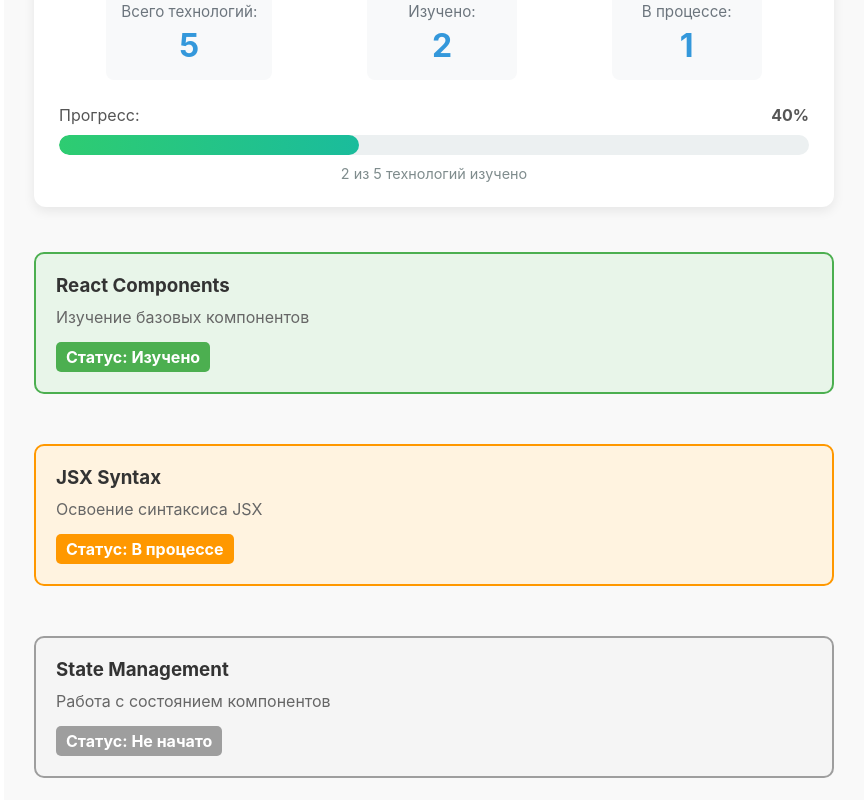
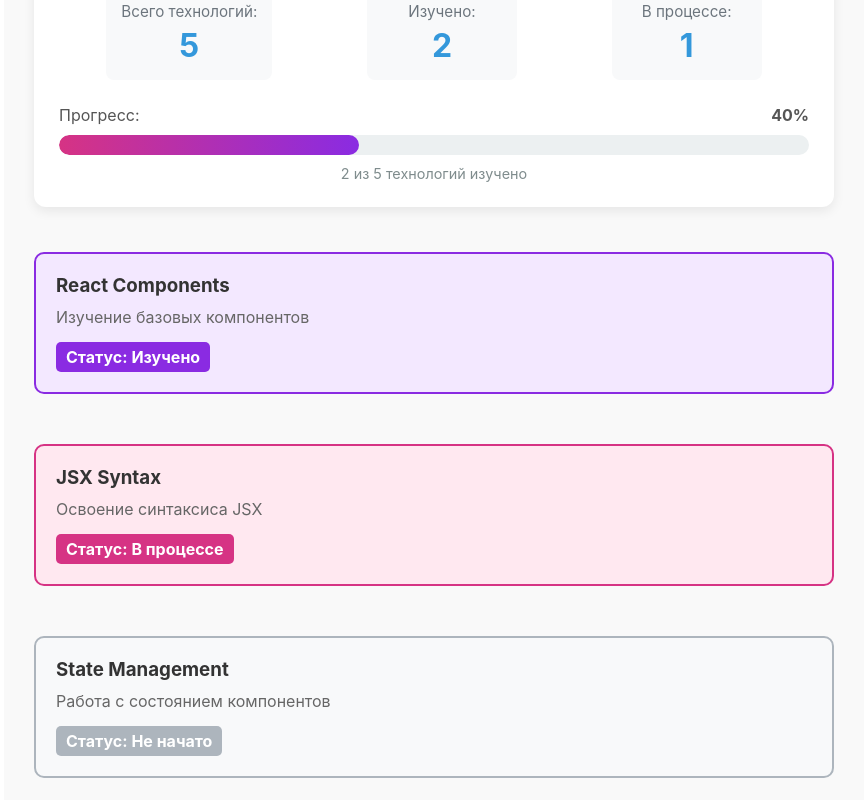
Before and after one commit to Evenysh/technology-tracker, a React (Vite) app: page / in a window 1280 px wide. Shown: the part 220-1020 px from the top of the page, without its empty margins (206-1073 px from the left). Built offline with nearby package versions, Linux system fonts and the light colour scheme.

Commit message:
обновление стилей

```diff
--- a/src/components/ProgressHeader.css
+++ b/src/components/ProgressHeader.css
@@ -63,7 +63,7 @@
 
 .progress-bar-fill {
   height: 100%;
-  background: linear-gradient(90deg, #2ecc71, #1abc9c);
+  background: linear-gradient(90deg, #d63384, #8a2be2); /* розовый -> фиолетовый */
   border-radius: 10px;
   transition: width 0.5s ease;
 }
--- a/src/components/TechnologyCard.css
+++ b/src/components/TechnologyCard.css
@@ -8,18 +8,18 @@
 }
 
 .technology-card.completed {
-  border-color: #4caf50;
-  background-color: #e8f5e9;
+  border-color: #8a2be2; /* фиолетовый */
+  background-color: #f3e8ff; /* светло-фиолетовый */
 }
 
 .technology-card.in-progress {
-  border-color: #ff9800;
-  background-color: #fff3e0;
+  border-color: #d63384; /* розовый */
+  background-color: #ffe8f0; /* светло-розовый */
 }
 
 .technology-card.not-started {
-  border-color: #9e9e9e;
-  background-color: #f5f5f5;
+  border-color: #adb5bd; /* серый */
+  background-color: #f8f9fa;
 }
 
 .technology-card h3 {
@@ -40,16 +40,16 @@
 }
 
 .completed .status-indicator {
-  background-color: #4caf50;
+  background-color: #8a2be2; /* фиолетовый */
   color: white;
 }
 
 .in-progress .status-indicator {
-  background-color: #ff9800;
+  background-color: #d63384; /* розовый */
   color: white;
 }
 
 .not-started .status-indicator {
-  background-color: #9e9e9e;
+  background-color: #adb5bd;
   color: white;
 }
```
